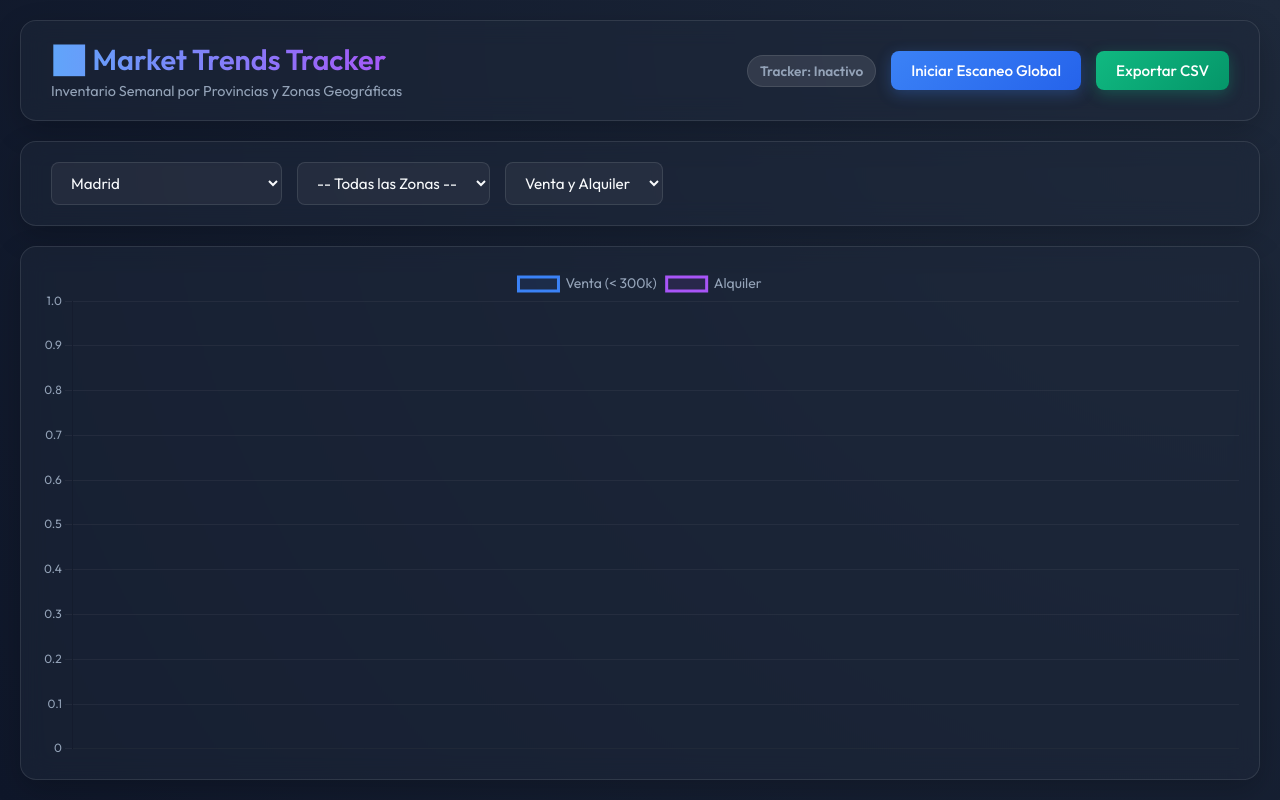
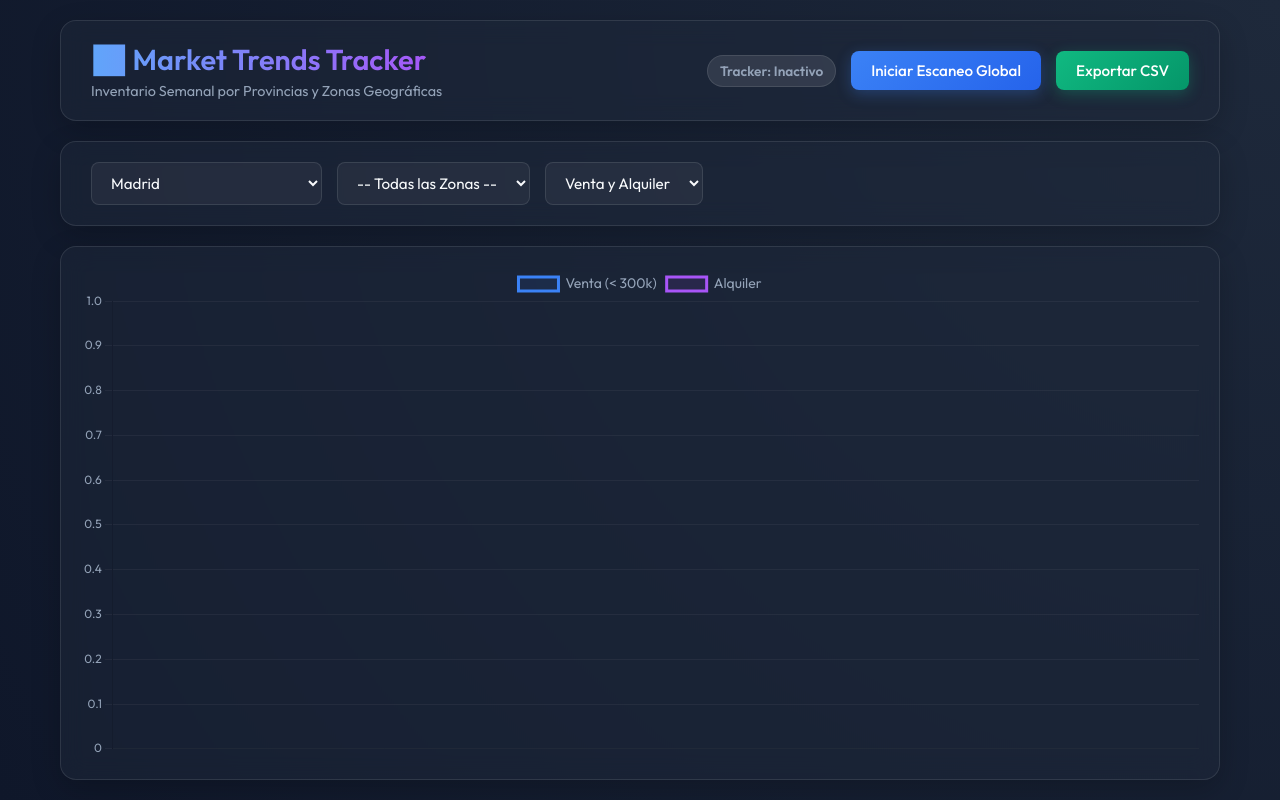
Before and after one commit to alvguijarro/RealEstateMaster_ClaudeCode, a Flask app: page / in a window 1280 px wide. Run offline with Flask 2, Linux system fonts and the light colour scheme; data comes from the database, SQL or seed files in the repository.

Commit message:
Interfaz de Market Trends centrada para unificar el diseño con Analytics Pro

```diff
--- a/trends/templates/index.html
+++ b/trends/templates/index.html
@@ -23,14 +23,21 @@
             background-color: var(--bg-dark);
             color: var(--text-main);
             margin: 0;
+            padding: 0;
+            min-height: 100vh;
+            background-image: radial-gradient(circle at top right, #1e293b 0%, #0f172a 100%);
+            display: flex;
+            justify-content: center;
+        }
+
+        .container {
+            width: 100%;
+            max-width: 1200px;
             padding: 20px;
             display: flex;
             flex-direction: column;
             gap: 20px;
-            height: 100vh;
             box-sizing: border-box;
-            overflow: hidden;
-            background-image: radial-gradient(circle at top right, #1e293b 0%, #0f172a 100%);
         }
 
         .header {
@@ -146,6 +153,7 @@
 
 <body>
 
+    <div class="container">
         <div class="header">
             <div>
                 <h1>📉 Market Trends Tracker</h1>
@@ -184,6 +192,7 @@
         <div class="main-content">
             <div class="chart-container">
                 <canvas id="trendsChart"></canvas>
+            </div>
         </div>
     </div>
 
```
Lines whose indentation alone changed are shown as unchanged.
